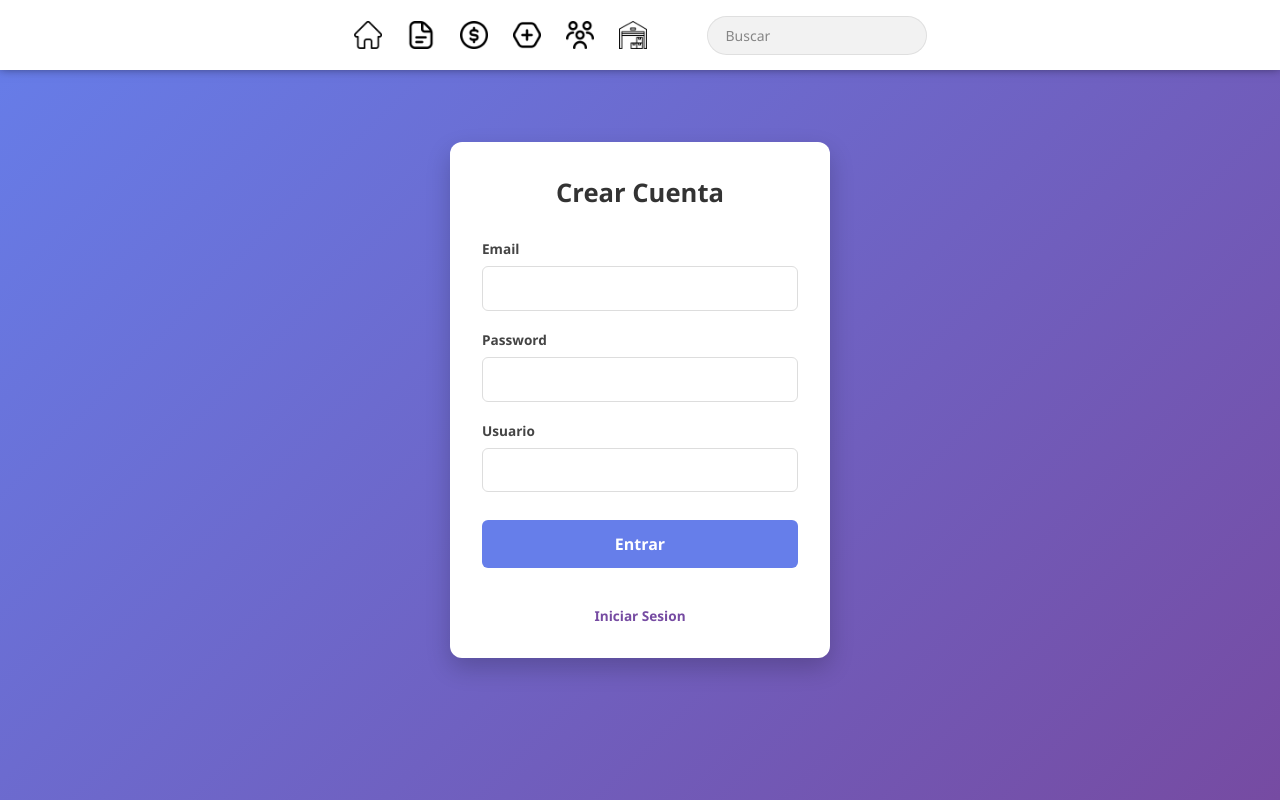
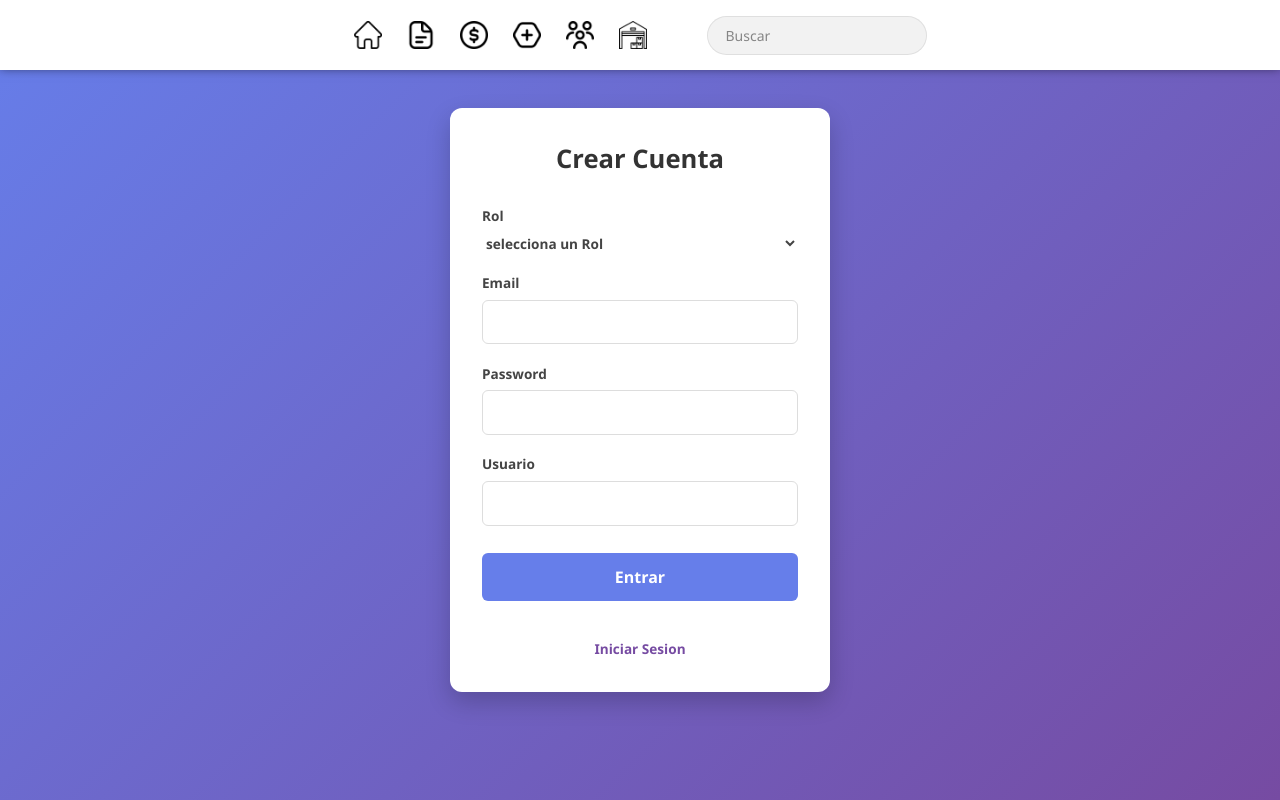
Before and after one commit to Setex10/my-app, a Next.js app: page /createAccount in a window 1280 px wide. Built offline with nearby package versions, Linux system fonts and the light colour scheme.

Commit message:
se agregaron los roles en la creacion de las cuentas

```diff
--- a/src/app/createAccount/page.jsx
+++ b/src/app/createAccount/page.jsx
@@ -54,6 +54,15 @@ export default function CreateAccount() {
 
   return (
     <form id="loginUser" onSubmit={handleSubmit}>
+           <label>
+        Rol
+        <select>
+          <option value={""}>selecciona un Rol</option>
+          <option value={"inventario"}>Gestionador de Inventario</option>
+         <option value={"ventas"}>ventas</option>
+          <option value={"admin"}>Admin</option>
+        </select>
+      </label>
       <label>
         Email
         <input
@@ -92,6 +101,7 @@ export default function CreateAccount() {
       <p>{message}</p>
 
       <a href="/login">Iniciar Sesion</a>
+
     </form>
   );
 }
```
